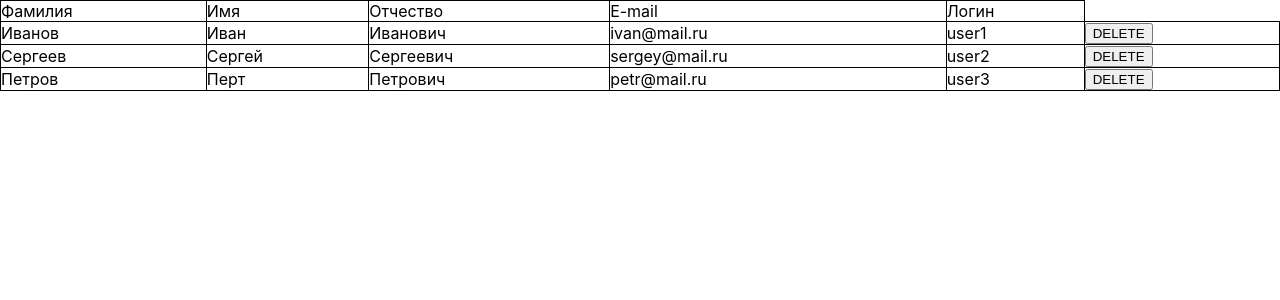
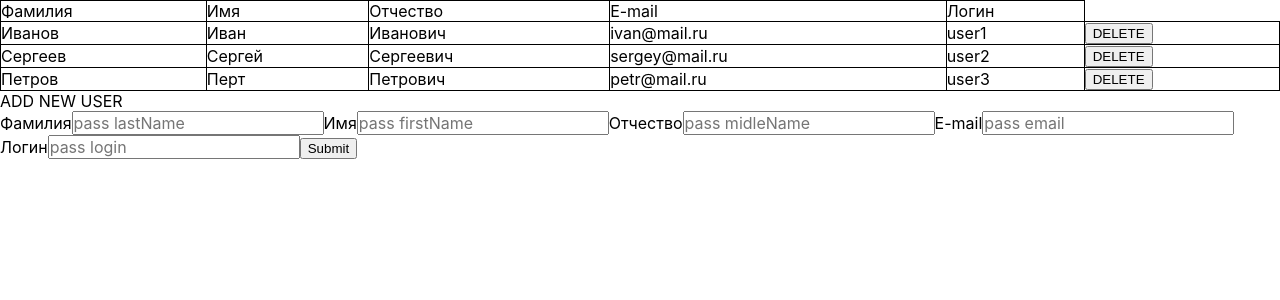
Before and after one commit to Timur-eit/users-table_react, a React (Create React App) app: page / in a window 1280 px wide. Shown: the top 300 px of the page. Built offline with nearby package versions, Linux system fonts and the light colour scheme.

Commit message:
add user add data

```diff
--- a/package.json
+++ b/package.json
@@ -10,6 +10,7 @@
     "@types/node": "^12.20.24",
     "@types/react": "^17.0.20",
     "@types/react-dom": "^17.0.9",
+    "formik": "^2.2.9",
     "node-sass": "^6.0.1",
     "react": "^17.0.2",
     "react-dom": "^17.0.2",
--- a/src/components/Table/index.tsx
+++ b/src/components/Table/index.tsx
@@ -1,11 +1,15 @@
 import React from "react";
 import './style.scss';
 import {
+    IUserData,
     reducer,
     reducerRecord,
     getUsersList,
     deleteUserData,
+    setUserData,
 } from 'ducks/userTable';
+
+import { Formik, Field, Form, FormikHelpers } from 'formik';
 
 
 interface ITableProps {
@@ -69,7 +73,7 @@ function Table(props: ITableProps) {
                 <tbody>
                     {state.tableData && state.tableData.map((user, i) => {
                         return (
-                            <tr key={user.login}>
+                            <tr key={user.login + i}>
                                 <td>{user.lastName}</td>
                                 <td>{user.firstName}</td>
                                 <td>{user.midleName}</td>
@@ -82,7 +86,42 @@ function Table(props: ITableProps) {
                 </tbody>
             </table>
 
-            {/* <button onClick={() => getInitialUserList(data)}>Get Data</button> */}
+            <>
+                <h1>ADD NEW USER</h1>
+                <Formik
+                    initialValues={{
+                        lastName: '',
+                        firstName: '',
+                        midleName: '',
+                        email: '',
+                        login: '',
+                    }}
+                    onSubmit={(values: IUserData, {setSubmitting}: FormikHelpers<IUserData>) => {
+                        setUserData(dispatch, values, state);
+                        console.log(values);
+                        setSubmitting(false)
+                    }}
+                >
+                    <Form>
+                        <label htmlFor="lastName">Фамилия</label>
+                        <Field id="lastName" name="lastName" placeholder="pass lastName" required/>
+
+                        <label htmlFor="firstName">Имя</label>
+                        <Field id="firstName" name="firstName" placeholder="pass firstName" required/>
+
+                        <label htmlFor="midleName">Отчество</label>
+                        <Field id="midleName" name="midleName" placeholder="pass midleName" required/>
+
+                        <label htmlFor="email">E-mail</label>
+                        <Field id="email" name="email" placeholder="pass email" required/>
+
+                        <label htmlFor="login">Логин</label>
+                        <Field id="login" name="login" placeholder="pass login" required/>
+
+                        <button type="submit">Submit</button>
+                    </Form>
+                </Formik>
+            </>
         </>
     )
 }
--- a/src/ducks/userTable.ts
+++ b/src/ducks/userTable.ts
@@ -3,8 +3,9 @@ import {IData} from 'components/Table';
 
 const GET_USERS_DATA = 'GET_USERS_DATA';
 const DELETE_USER_DATA = 'DELETE_USER_DATA';
+const SET_NEW_USER_DATA = 'SET_NEW_USER_DATA';
 
-interface IUserData {
+export interface IUserData {
     lastName: string,
     firstName: string,
     midleName: string,
@@ -32,6 +33,11 @@ export const reducer: React.Reducer<IReducerRecord, React.ReducerAction<any>> =
         ...state,
         tableData: action.payload,
         }
+    case SET_NEW_USER_DATA:
+      return {
+        ...state,
+        tableData: action.payload,
+        }
       default:
         return state
   }
@@ -54,3 +60,12 @@ export const deleteUserData: MyActionCreator = (dispatcher, userIndex: number, s
         payload: updatedUsersData,
     })
 }
+
+export const setUserData: MyActionCreator = (dispatcher, userData: IData, state) => {
+    const prevUsersData = state && state.tableData;
+    const updatedUsersData = prevUsersData && [...prevUsersData, userData];
+    dispatcher({
+        type: SET_NEW_USER_DATA,
+        payload: updatedUsersData,
+    })
+}
```
Also changed, not shown: 1 other file (tests, documents, lock files or other folders).
